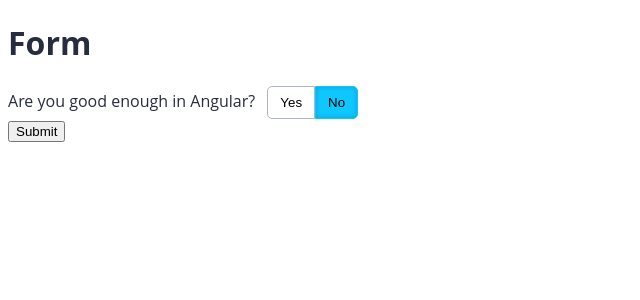
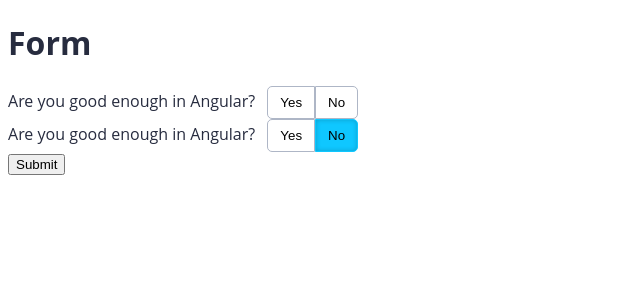
Before and after one commit to wslmacieira/a11yP1, an Angular app: page / in a window 1280 px wide. Shown: the top 300 px of the page, without its empty margins (0-640 px from the left). Built offline with nearby package versions, Linux system fonts and the light colour scheme.

Commit message:
Garantindo ID único

```diff
--- a/package.json
+++ b/package.json
@@ -21,6 +21,7 @@
     "@angular/router": "~10.1.0",
     "rxjs": "~6.6.0",
     "tslib": "^2.0.0",
+    "uuid": "^8.3.0",
     "zone.js": "~0.10.2"
   },
   "devDependencies": {
--- a/src/app/app.component.html
+++ b/src/app/app.component.html
@@ -1,5 +1,8 @@
 <main>
   <h1>Form</h1>
+  <app-yes-no-button-group
+    label="Are you good enough in Angular? "
+  ></app-yes-no-button-group>
   <form [formGroup]="form" (ngSubmit)="submit()">
   <app-yes-no-button-group
     formControlName="yesNoAnswer"
--- a/src/app/shared/components/yes-no-button-group/yes-no-button-group.component.html
+++ b/src/app/shared/components/yes-no-button-group/yes-no-button-group.component.html
@@ -1,5 +1,5 @@
-<div role="radiogroup" aria-labelledby="label" class="button-group">
-  <label id="label" class="label">{{ label }}</label>
+<div role="radiogroup" [attr.aria-label]="label" class="button-group">
+  <label [attr.id]="id" class="label">{{ label }}</label>
   <button role="radio" [attr.aria-checked]="value === options.YES" type="button" class="button button-yes"
     (click)="activate(options.YES)" [class.button-pressed]="value === options.YES">
     Yes
--- a/src/app/shared/components/yes-no-button-group/yes-no-button-group.component.ts
+++ b/src/app/shared/components/yes-no-button-group/yes-no-button-group.component.ts
@@ -1,12 +1,7 @@
-import {
-  Component,
-  EventEmitter,
-  forwardRef,
-  Input,
-  OnInit,
-  Output,
-} from '@angular/core';
+import { Component, EventEmitter, forwardRef, Input, OnInit, Output } from '@angular/core';
 import { ControlValueAccessor, NG_VALUE_ACCESSOR } from '@angular/forms';
+
+import { UniqueIdService } from './../../services/unique-id/unique-id.service';
 
 @Component({
   selector: 'app-yes-no-button-group',
@@ -24,11 +19,14 @@
   @Input() public value: string = null;
   @Input() public label = '';
   @Output() public valueChange = new EventEmitter<string>();
+  public id: string = null;
   public options = YesNoButtonGroup;
   public onChange = (value: string) => {};
   public onTouched = () => {};
 
-  constructor() {}
+  constructor(uniqueIdService: UniqueIdService) {
+    this.id = uniqueIdService.generateUniqueIdWithPrefix('yes-no-button-group');
+  }
 
   ngOnInit(): void {}
 
--- /dev/null
+++ b/src/app/shared/services/unique-id/unique-id.service.ts
@@ -0,0 +1,15 @@
+import { Injectable } from "@angular/core";
+import * as uuid from 'uuid';
+
+@Injectable({ providedIn: 'root' })
+export class UniqueIdService {
+
+  public generateUniqueIdWithPrefix(prefix: string): string {
+    const uniqueId = this.generateUniqueId();
+    return `${prefix}-${uniqueId}`;
+  }
+
+  private generateUniqueId(): string {
+    return uuid.v1();
+  }
+}
```
Also changed, not shown: 1 other file (tests, documents, lock files or other folders).
